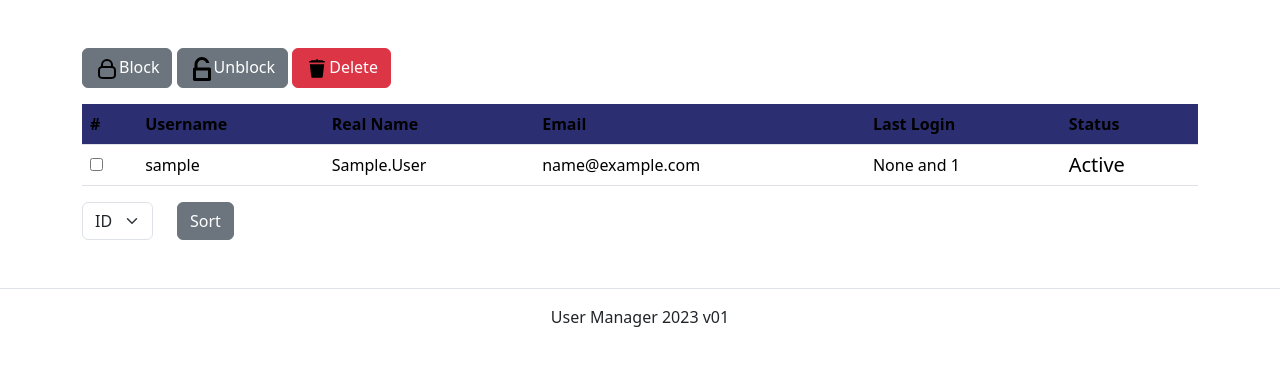
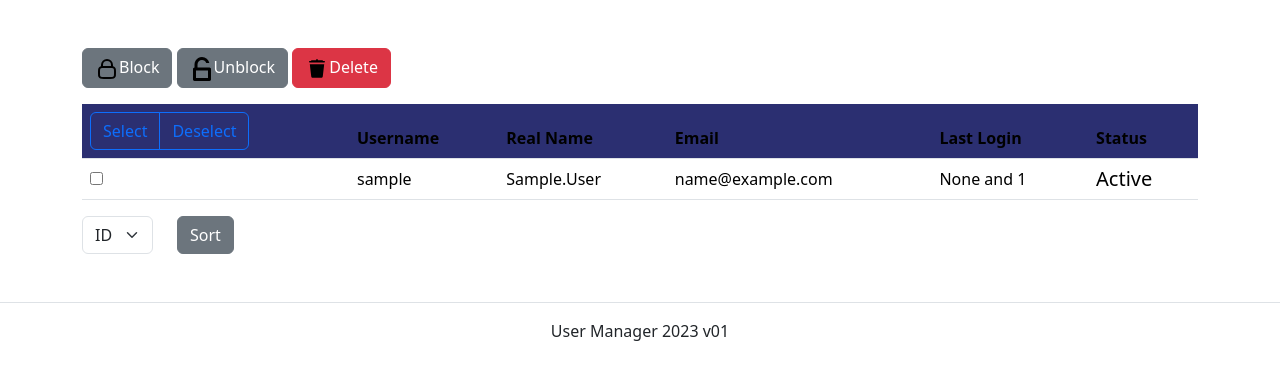
Before and after one commit to banoleb/task04-lvov, a Django app: page /app/ in a window 1280 px wide. Shown: the part 56-436 px from the top of the page. Run offline with Django 3.2, Linux system fonts and the light colour scheme; the visitor is signed in with stand-in values (Sample User, id 1); data comes from the database, SQL or seed files in the repository; some libraries are stand-ins or nearby versions.

Commit message:
javascript select button

```diff
--- a/task04/templates/base.html
+++ b/task04/templates/base.html
@@ -8,6 +8,26 @@
       {% block title %}{% endblock %}
     </title>
     {% bootstrap_css %}
+
+    <script type="text/javascript">
+      function selects(){
+          var ele=document.getElementsByName('users');
+          for(var i=0; i<ele.length; i++){
+              if(ele[i].type=='checkbox')
+                  ele[i].checked=true;
+          }
+      }
+      function deSelect(){
+          var ele=document.getElementsByName('users');
+          for(var i=0; i<ele.length; i++){
+              if(ele[i].type=='checkbox')
+                  ele[i].checked=false;
+
+          }
+      }
+    </script>
+
+
   </head>
   <body>
     {% include "includes/header.html" %}
--- a/task04/templates/manager/index.html
+++ b/task04/templates/manager/index.html
@@ -16,15 +16,10 @@ User Manager
   {% endfor %}
   {% endif %}
 
-
-
-
   {% else %}
   <h4> User Management Console</h4>
   <p>Welcome to the User Management Console, a powerful tool designed to simplify the management of users within your system. This console provides administrators and system operators with the ability to efficiently oversee and control user-related activities.</p>
   {% endif %}
-
-
 
   {% if user.is_authenticated %}
 <form action='' method="post" >
@@ -47,15 +42,18 @@ User Manager
 </svg>Delete</button>
 </div>
 
-
 </div>
-
 
   <p></p>
   <table class="table">
     <thead style="--bs-table-bg: #2b2f71; color: white;">
     <tr>
-      <th scope="col">#</th>
+      <th scope="col">
+        <div class="btn-group" role="group" aria-label="Basic outlined example">
+          <button type="button" onclick='selects()'  class="btn btn-outline-primary">Select</button>
+          <button type="button" onclick='deSelect()' class="btn btn-outline-primary">Deselect</button>
+        </div>
+      </th>
       <th scope="col">Username</th>
       <th scope="col">Real Name</th>
       <th scope="col">Email</th>
@@ -74,8 +72,6 @@ User Manager
 
 
   </form>
-
-
 
   {% endif %}
   {% if user.is_authenticated %}
```
